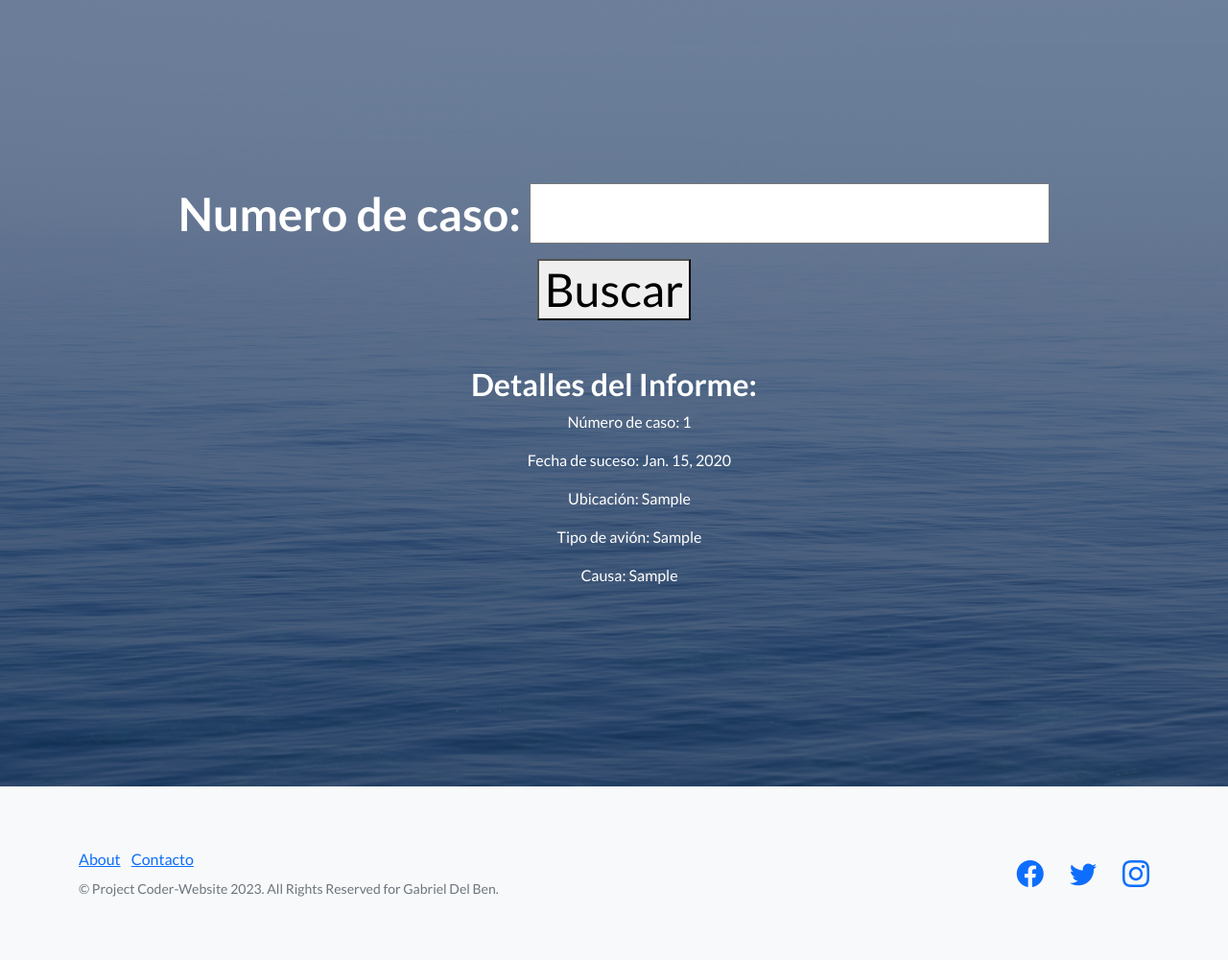
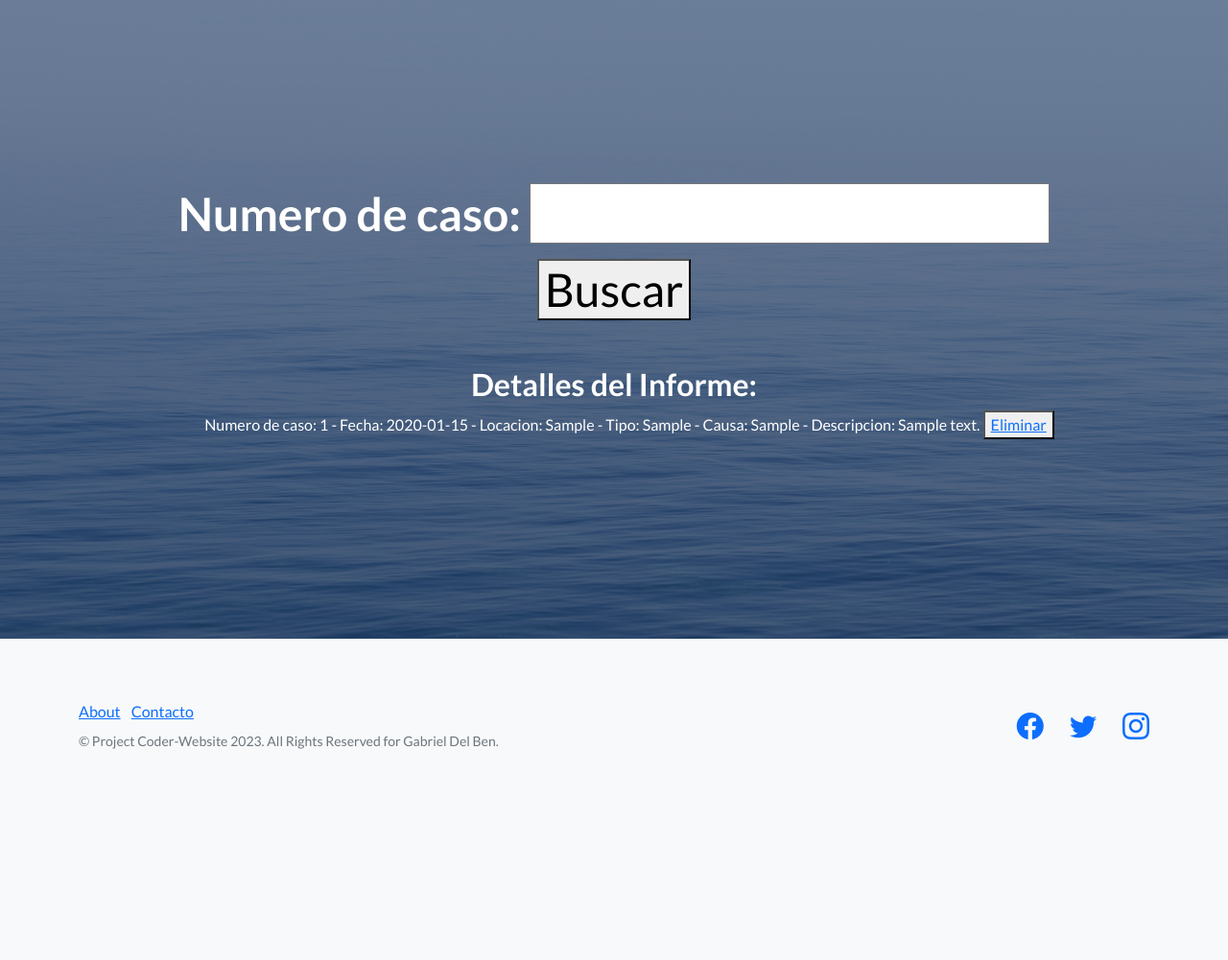
Before and after one commit to gabo1109/Proyecto-Coderhouse, a Django app: template Inicio/templates/inicio/buscar_informe.html in a window 1280 px wide. Shown: the part 547-1548 px from the top of the page at 96% size. After the commit the page ends 1328 px from the top, so only its background shows below. Run offline with Django 4.2, Linux system fonts and the light colour scheme; the template is opened without the code that fills it: values that come from a table or form of the project are taken from there, others are empty; tables that the repository leaves empty hold one stand-in row (values such as "Sample post"); some libraries are stand-ins or nearby versions.

Commit message:
Cambios en main

```diff
--- a/Inicio/models.py
+++ b/Inicio/models.py
@@ -10,6 +10,9 @@ class Informe(models.Model):
     causa_accidente = models.CharField(max_length = 1000)
     descripcion_accidente = models.CharField(max_length = 1000)
 
+    def __str__(self):
+        return f"Numero de caso: {self.numero_caso} - Fecha: {self.fecha} - Locacion: {self.locacion} - Tipo: {self.tipo_avion} - Causa: {self.causa_accidente} - Descripcion: {self.descripcion_accidente}"
+
 class Contacto(models.Model):
     nombre = models.CharField(max_length = 100)
     email = models.CharField(max_length = 100)
--- a/Inicio/templates/inicio/buscar_informe.html
+++ b/Inicio/templates/inicio/buscar_informe.html
@@ -15,16 +15,14 @@ BUSCAR INFORME
 </form>
 
 {% if informe %}
-    <h2>Detalles del Informe:</h2>
-    <ul>
-      {% for informes in informe %}
-        <p>Número de caso: {{informes.numero_caso}}</p>
-        <p>Fecha de suceso: {{informes.fecha}}</p>
-        <p>Ubicación: {{informes.locacion}}</p>
-        <p>Tipo de avión: {{informes.tipo_avion}}</p>
-        <p>Causa: {{informes.causa_accidente}}</p>
-      {% endfor %}
-    </ul>
+<h2>Detalles del Informe:</h2>
+<ul>{% for informes in informe %}
+{{informes}}
+<button>
+<a href={% url 'Inicio:borrar' informes.id %}>Eliminar</a>
+</button>
+{% endfor %}
+</ul>
 {% else %} <p> No se encontro el numero de caso </p>
 {% endif %}
 {% endblock h2_header %}
--- a/Inicio/urls.py
+++ b/Inicio/urls.py
@@ -10,5 +10,6 @@ urlpatterns = [
     path('tabla/', views.tabla_informes, name='tabla_informes'),
     path('contacto/', views.contacto, name='contacto'),
     path('mensaje_enviado/', views.mensaje_enviado, name='mensaje_enviado'),
-    path('about/', views.about, name='about')
+    path('about/', views.about, name='about'),
+    path('borrar/<int:informe_id>/', views.borrar_informe, name='borrar')
 ]
```
Also changed, not shown: Inicio/views.py (+6 -1 lines).
